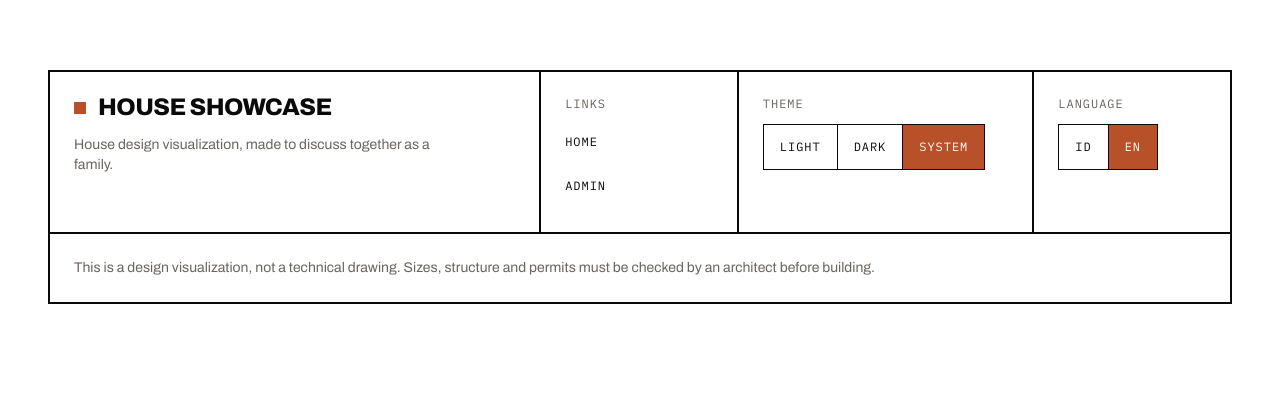
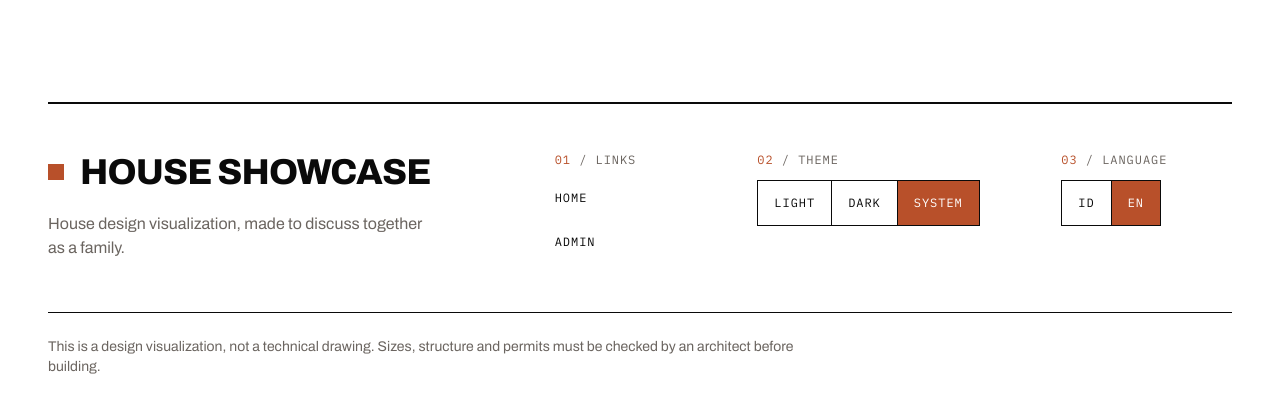
Before and after one commit to fathun12/house-showcase, a Next.js app: page /en in a window 1280 px wide. Shown: the part 260-672 px from the top of the page. Built offline with nearby package versions, Linux system fonts and the light colour scheme; no server answers; the database is empty.

Commit message:
feat: open footer, calm scroll motion

```diff
--- a/src/app/globals.css
+++ b/src/app/globals.css
@@ -109,70 +109,37 @@
 }
 
 /* ------------------------------------------------------------------
-   5. MOTION: drawn like a sheet, once, and it never moves the layout.
-   - .rise: the hero box is drawn open from the left when the page opens.
-   - .reveal-line: a section rule draws itself.
-   - .reveal-mask: a section title rises out from behind its rule.
-   - .reveal-wipe: an image or plan is uncovered from the left.
-   - .reveal: text fades in with a small lift.
+   5. MOTION: calm, once, and it never moves the layout.
+   - .rise: the hero box fades in when the page opens. It does not move:
+     moving a big block makes its text and lines flicker.
+   - .reveal (and the other kinds of <Reveal>): the first time something
+     scrolls into view it fades in. Text also lifts 12 px; images and rules
+     only fade, so nothing ever sits half uncovered or half moved while scrolling.
    useReveal sets data-reveal="hidden" only on things that start below the fold,
-   so without JavaScript everything stays visible. Timing comes from
-   --reveal-delay, set by <Reveal delay>. Reduced motion skips all of it.
+   so without JavaScript everything stays visible. Reduced motion skips all of it.
    ------------------------------------------------------------------ */
-@keyframes draw-open {
+@keyframes fade-in {
   from {
-    clip-path: inset(0 100% 0 0);
-  }
-  to {
-    clip-path: inset(0 0 0 0);
+    opacity: 0;
   }
 }
 
 @media (prefers-reduced-motion: no-preference) {
   .rise {
-    animation: draw-open 700ms cubic-bezier(0.22, 1, 0.36, 1);
+    animation: fade-in 500ms ease-out;
   }
 
-  .reveal {
+  :is(.reveal, .reveal-line, .reveal-mask, .reveal-wipe) {
     transition:
-      opacity 400ms ease-out var(--reveal-delay, 0ms),
-      translate 400ms cubic-bezier(0.22, 1, 0.36, 1) var(--reveal-delay, 0ms);
+      opacity 300ms ease-out,
+      translate 300ms ease-out;
+  }
+
+  :is(.reveal, .reveal-line, .reveal-mask, .reveal-wipe)[data-reveal="hidden"] {
+    opacity: 0;
   }
 
   .reveal[data-reveal="hidden"] {
-    opacity: 0;
     translate: 0 12px;
   }
-
-  .reveal-line {
-    transform-origin: left;
-    transition: transform 600ms cubic-bezier(0.22, 1, 0.36, 1) var(--reveal-delay, 0ms);
-  }
-
-  .reveal-line[data-reveal="hidden"] {
-    transform: scaleX(0);
-  }
-
-  .reveal-mask {
-    overflow: hidden;
-    padding-block: 0.12em;
-    margin-block: -0.12em;
-  }
-
-  .reveal-mask > * {
-    transition: translate 550ms cubic-bezier(0.22, 1, 0.36, 1) var(--reveal-delay, 0ms);
-  }
-
-  .reveal-mask[data-reveal="hidden"] > * {
-    translate: 0 110%;
-  }
-
-  .reveal-wipe {
-    clip-path: inset(0 0 0 0);
-    transition: clip-path 700ms cubic-bezier(0.22, 1, 0.36, 1) var(--reveal-delay, 0ms);
-  }
-
-  .reveal-wipe[data-reveal="hidden"] {
-    clip-path: inset(0 100% 0 0);
-  }
 }
--- a/src/ui/public/SiteFooter.tsx
+++ b/src/ui/public/SiteFooter.tsx
@@ -3,9 +3,8 @@ import { Link } from "@/lib/i18n/navigation";
 import { LocaleSwitch } from "@/ui/shared/LocaleSwitch";
 import { ThemeSwitch } from "@/ui/shared/ThemeSwitch";
 
-/** Closes the page like the title block of a drawing sheet: one framed box cut into cells.
- *  The box is the line color and the cells are the page color, so a 2 px gap draws every
- *  divider by itself, in any layout. */
+/** Open footer: only rules, no frames. The name is the one big thing, and the
+ *  columns carry numbered mono labels, like the sections of the page do. */
 export function SiteFooter() {
   const t = useTranslations("public.footer");
   const tHeader = useTranslations("public.header");
@@ -13,18 +12,21 @@ export function SiteFooter() {
   const tLanguage = useTranslations("common.language");
 
   return (
-    <footer className="gutter mx-auto mt-16 max-w-page pb-8">
-      <div className="grid gap-0.5 border-2 border-foreground bg-foreground md:grid-cols-2 lg:grid-cols-[5fr_2fr_3fr_2fr]">
-        <div className="bg-background p-6">
-          <p className="flex items-center gap-3">
-            <span aria-hidden className="size-3 bg-accent" />
-            <span className="heading text-2xl">{tHeader("home")}</span>
+    <footer className="gutter mx-auto mt-24 max-w-page">
+      <div className="border-t-2 border-foreground pt-12 pb-12">
+        <div className="grid gap-10 md:grid-cols-3 lg:grid-cols-12 lg:gap-8">
+          <div className="md:col-span-3 lg:col-span-5">
+            <p className="flex items-center gap-4">
+              <span aria-hidden className="size-4 bg-accent" />
+              <span className="heading text-3xl md:text-4xl">{tHeader("home")}</span>
             </p>
-          <p className="mt-4 max-w-sm text-sm text-muted">{t("about")}</p>
+            <p className="mt-5 max-w-sm text-muted">{t("about")}</p>
           </div>
 
-        <nav aria-label={t("links")} className="bg-background p-6">
-          <p className="label text-muted">{t("links")}</p>
+          <nav aria-label={t("links")} className="lg:col-span-2">
+            <p className="label text-muted">
+              <span className="text-accent">01</span> / {t("links")}
+            </p>
             <ul className="label mt-2 flex flex-col">
               <li>
                 <Link href="/" className="flex min-h-11 items-center hover:text-accent">
@@ -39,23 +41,28 @@ export function SiteFooter() {
             </ul>
           </nav>
 
-        <div className="bg-background p-6">
-          <p className="label text-muted">{tTheme("label")}</p>
+          <div className="lg:col-span-3">
+            <p className="label text-muted">
+              <span className="text-accent">02</span> / {tTheme("label")}
+            </p>
             <div className="mt-3">
               <ThemeSwitch />
             </div>
           </div>
 
-        <div className="bg-background p-6">
-          <p className="label text-muted">{tLanguage("label")}</p>
+          <div className="lg:col-span-2">
+            <p className="label text-muted">
+              <span className="text-accent">03</span> / {tLanguage("label")}
+            </p>
             <div className="mt-3">
               <LocaleSwitch />
             </div>
           </div>
+        </div>
+      </div>
 
-        <p className="bg-background p-6 text-sm text-muted md:col-span-2 lg:col-span-4">
-          {t("disclaimer")}
-        </p>
+      <div className="border-t border-foreground py-6">
+        <p className="max-w-3xl text-sm text-muted">{t("disclaimer")}</p>
       </div>
     </footer>
   );
```
Lines whose indentation alone changed are shown as unchanged.
